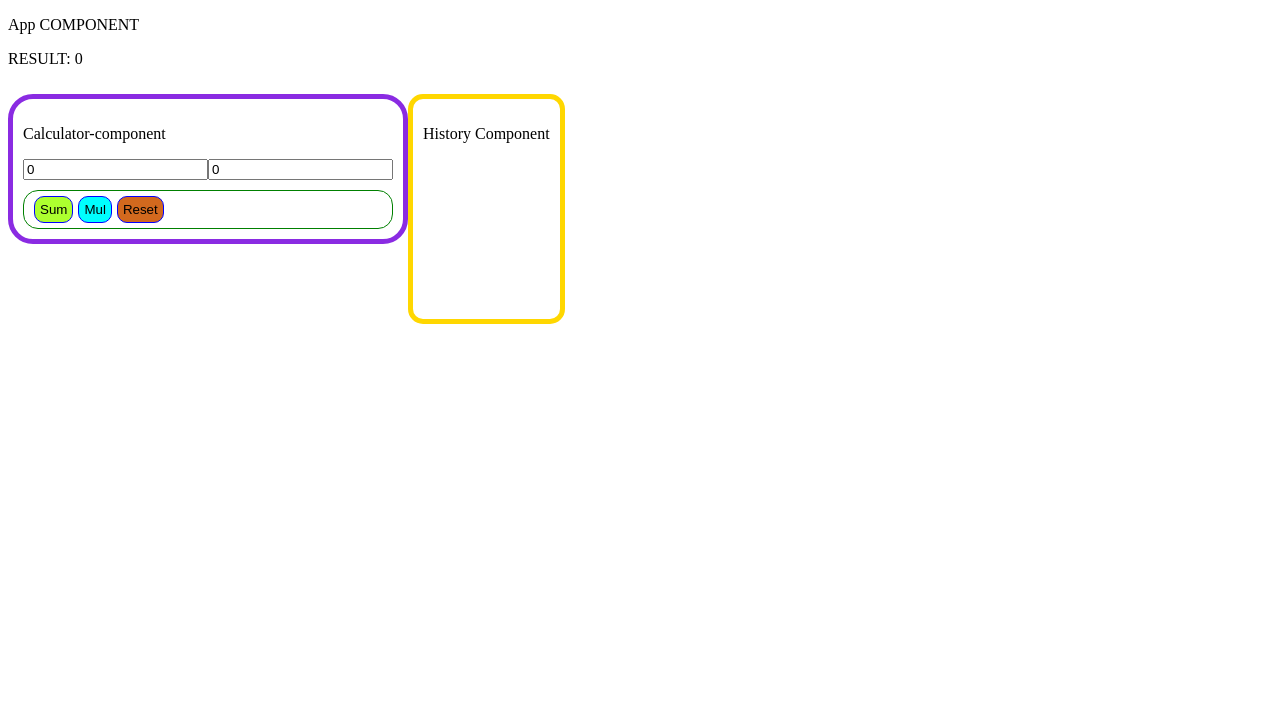
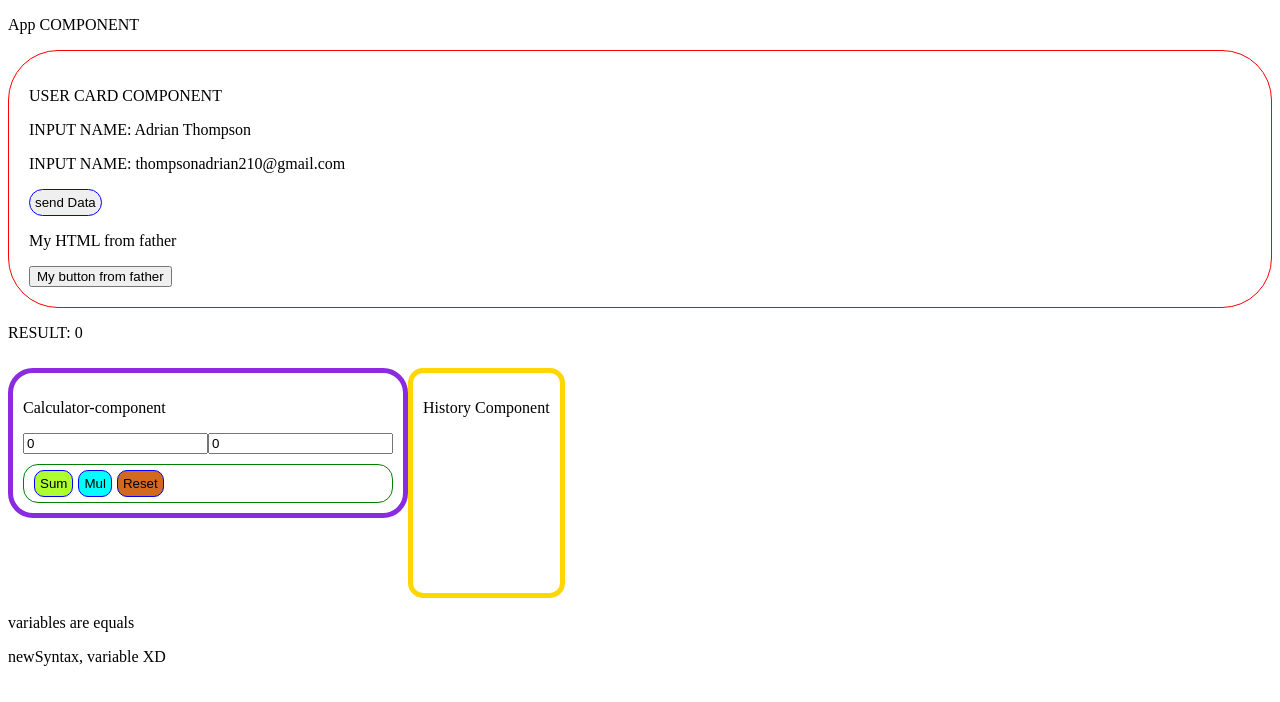
Before and after one commit to Thompson154/Angular_Course, an Angular app: page / in a window 1280 px wide. Shown: the top 702 px of the page. Built offline with nearby package versions, Linux system fonts and the light colour scheme.

Commit message:
[9-27-2024]ng-content, ngIf new and old syntax

```diff
--- a/src/app/app.component.html
+++ b/src/app/app.component.html
@@ -6,11 +6,14 @@
   <p>Pair {{ onlyPair() }}</p> -->
   <!-- <p>Substract {{Substract(4,8)}}</p> -->
 
-  <!-- <app-user-card
+  <app-user-card
     [name]="'Adrian Thompson'"
     [email]="'thompsonadrian210@gmail.com'"
     (sendData)="receiveData($event)"
-  ></app-user-card> -->
+  >
+    <p>My HTML from father</p>
+    <button>My button from father</button>
+  </app-user-card>
   <p>RESULT: {{ result }}</p>
   <div class="app_container_calcuAndHistory">
     <calculator
@@ -21,4 +24,10 @@
     </calculator>
     <history [operations]="history"></history>
   </div>
+
+  <p *ngIf="1 === 1">variables are equals</p>
+
+  @if(1===1){
+  <p>newSyntax, variable XD</p>
+  }
 </div>
--- a/src/app/app.component.ts
+++ b/src/app/app.component.ts
@@ -3,6 +3,7 @@
 import { UserCardComponent } from './user-card/user-card.component';
 import { CalculatorComponentComponent } from './calculator-component/calculator-component.component';
 import { HistoryComponentComponent } from './history-component/history-component.component';
+import { CommonModule } from '@angular/common';
 
 
 
@@ -15,7 +16,7 @@
 @Component({
   selector: 'app-root',
   standalone: true,
-  imports: [RouterOutlet, UserCardComponent, CalculatorComponentComponent, HistoryComponentComponent],
+  imports: [RouterOutlet, UserCardComponent, CalculatorComponentComponent, HistoryComponentComponent, CommonModule],
   templateUrl: './app.component.html',
   styleUrl: './app.component.scss'
 })
--- a/src/app/user-card/user-card.component.html
+++ b/src/app/user-card/user-card.component.html
@@ -4,4 +4,6 @@
   <p>INPUT NAME: {{ email }}</p>
 
   <button class="button-user-card" (click)="onSendData()"> send Data</button>
+
+  <ng-content></ng-content>
 </div>
--- a/src/app/user-card/user-card.component.ts
+++ b/src/app/user-card/user-card.component.ts
@@ -1,9 +1,10 @@
+import { CommonModule } from '@angular/common';
 import { Component, EventEmitter, Input, Output } from '@angular/core';
 
 @Component({
   selector: 'app-user-card',
   standalone: true,
-  imports: [],
+  imports: [CommonModule],
   templateUrl: './user-card.component.html',
   styleUrl: './user-card.component.scss'
 })
```
